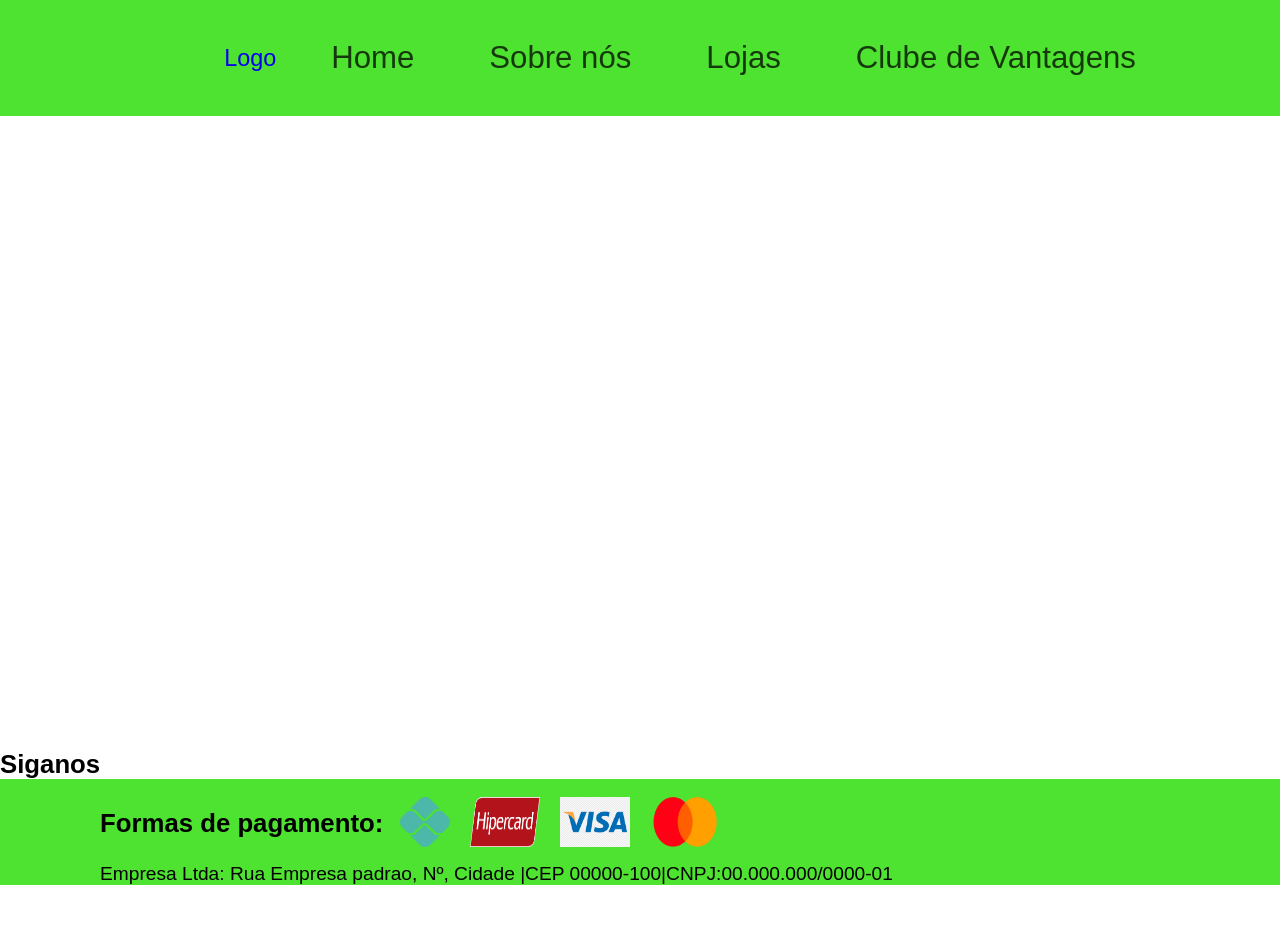
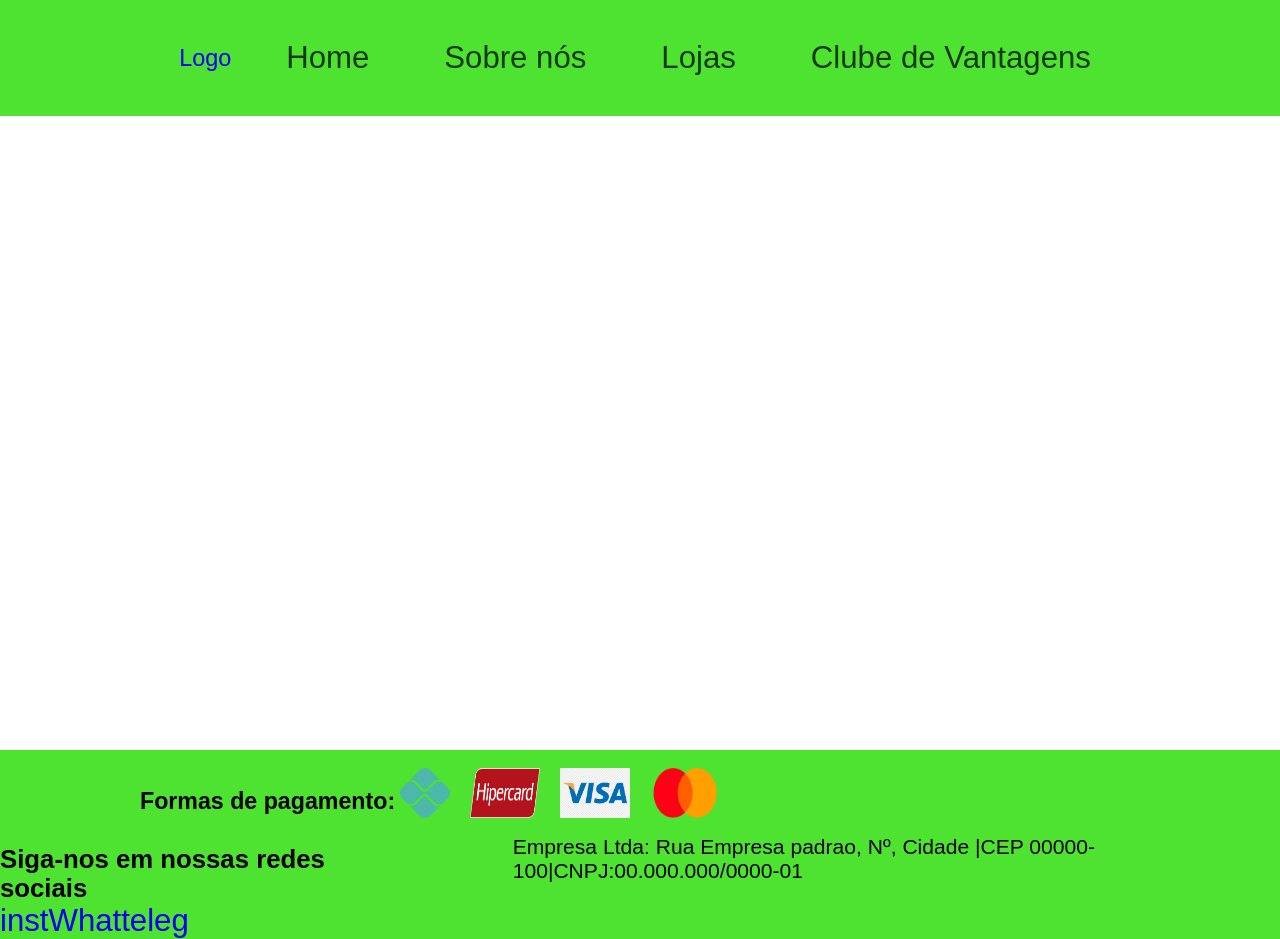
Before and after one commit to MCGLael/Medeiros, a plain HTML site: page Nova pasta/home.html in a window 1280 px wide. Before the commit the page ends 885 px from the top, so only its background shows below. Drawn offline with Linux system fonts and the light colour scheme.

Commit message:
update
update

```diff
--- a/Nova pasta/home.html
+++ b/Nova pasta/home.html
@@ -9,7 +9,7 @@
 <body>
     <header>
          <a href="home.html" class="logo">Logo</a>
-            <nav>
+            <nav class="cabec">
                 <ul>
                         <li><a href="#">Home</a>
                         <li><a href="aboutus.html">Sobre nós</a>
@@ -20,19 +20,29 @@
 
     </header>
     <footer>
-        <div class="sociais">
-            <h3>Siganos</h3>
-        </div>
+
         <nav class="rodape">
-            <h3 class="pagamento" style="white-space: nowrap; padding-right: 50px; padding-top: 30px;">Formas de pagamento:</h3>
+
+
             <ul>
-
+                <h3 class="pagamento" style="white-space: nowrap; padding-right: 50px; padding-top: 30px; display: flex;">Formas de pagamento:</h3>
                     <li><img src="pagamento/pix.png" alt="Pix">
                     <li><img src="pagamento/hipercard.png" alt="Hipercard" style="width: 70px;">
                     <li><img src="pagamento/visa.png" alt="Visa"style="width: 70px;">
                     <li><img src="pagamento/mastercard.png" alt="mastercard" style="width: 70px;">
+
             </ul>
+
+
         </nav>
+        <nav class="sociais">
+            <ul>
+                <h3 style="padding-top: 10px; font-size: 1em; padding-right: 50px;">Siga-nos em nossas redes sociais</h3>
+                <li style="display: flex;"><a href="#">inst</a><a href="#">What</a><a href="#">teleg</a></li>
+
+            </ul>
+
+        </div>
         <div class="inform">
             Empresa Ltda:
             Rua Empresa padrao, Nº, Cidade |CEP 00000-100|CNPJ:00.000.000/0000-01
--- a/Nova pasta/style.css
+++ b/Nova pasta/style.css
@@ -32,39 +32,34 @@ h1{
     text-align: center;
 }
 a.logo{
-    padding-left: 100px;
+    padding-left: 10px;
 }
 footer{
-    display: inline;
+
     width: 100%;
     bottom: 0;
     position: absolute;
     height: 50px;
     margin-bottom: 0;
+}
 
-
-}
-div.sociais{
-    justify-content: left;
-}
 nav{
-    display: block;
+    display: flex;
     background-color: rgb(78, 226, 49);
 
 
 }
-nav ul{
+.cabec ul{
     display: flex;
 }
-nav li{
+
+.cabec li{
     padding: 20px;
     white-space: nowrap;
     text-overflow: ellipsis;
+    }
 
-
-
-}
-nav a{
+.cabec a{
 
 
     margin: 5%;
@@ -76,7 +71,7 @@ nav a{
 
 
 }
-nav a:hover{
+.caebc a:hover{
     color: #272525;
     background-color: #ffffff;
     border-radius: 10%;
@@ -85,7 +80,11 @@ nav a:hover{
 
 
 nav.rodape{
+
     display: flex;
+    align-items: center;
+    flex-direction: row;
+    flex-wrap: wrap;
 
 }
 .pagamento{
@@ -96,6 +95,7 @@ nav.rodape{
 
 }
 .rodape ul{
+    display: flex;
     padding-left: 30px;
     font-size: 0.9em;
     padding-top: 8px;
@@ -108,8 +108,12 @@ div.inform{
     font-size: .9em;
     background-color: rgb(78, 226, 49);
     padding-left: 100px;
+    padding-bottom: 30px;
 }
 img{
     width: 50px;
     height: 50px;
 }
+.sociais{
+    display: flex;
+}
```
